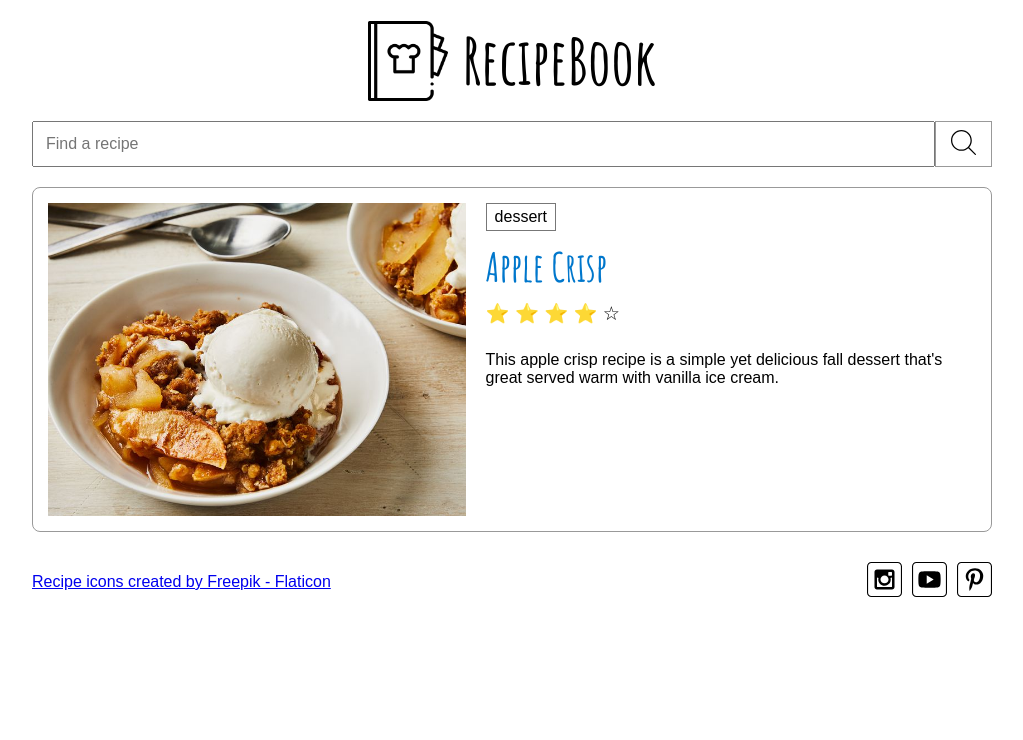
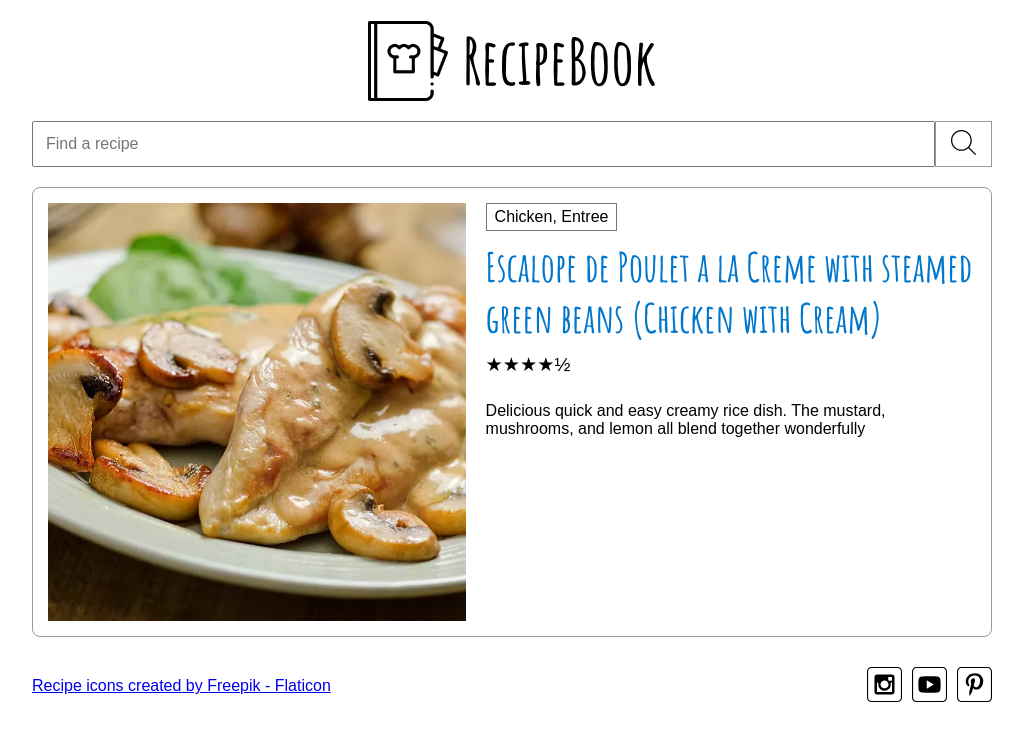
Before and after one commit to griffithscal6-prog/wdd-131, a plain HTML site: page prove/recipes/recipes.html in a window 1280 px wide. Shown: the whole page, without its empty margins (128-1151 px from the left). Drawn offline with Linux system fonts and the light colour scheme.

Commit message:
Updated Recipes to include Part 2 Prove

```diff
--- a/prove/recipes/recipes.html
+++ b/prove/recipes/recipes.html
@@ -1,3 +1,4 @@
+
 <!DOCTYPE html>
 <html lang="en">
     <head>
@@ -26,10 +27,13 @@
         <meta name="twitter:description" content="Browse delicious recipes including desserts, meals, and snacks.">
         <meta name="twitter:image" content="social-preview-image.png">
 
-
         <!-- Apple Touch Icon -->
         <link rel="apple-touch-icon" href="../images/apple-touch-icon.png">
+
+        <!-- JavaScript -->
+        <script src="./recipes.js" defer></script>
     </head>
+
     <body>
 
         <header>
@@ -41,44 +45,27 @@
 
         <main>
 
-        <div class="search-bar">
-            <input type="text" placeholder="Find a recipe">
-            <button>
-                <img src="../images/search.svg" alt="Search">
-            </button>
-        </div>
-
-        <section class="recipe-card">
-
-            <img
-                class="recipe-image"
-                src="../images/apple_crisp.jpg"
-                alt="Apple Crisp"
+            <!-- Recipe Search -->
+            <form class="search-bar" id="search-form" role="search">
+                <input
+                    type="search"
+                    id="search-input"
+                    placeholder="Find a recipe"
+                    aria-label="Search recipes"
                 >
 
-            <div class="recipe-info">
-                <span class="category">dessert</span>
+                <button type="submit" aria-label="Search">
+                    <img src="../images/search.svg" alt="">
+                </button>
+            </form>
 
-                <h2>Apple Crisp</h2>
-
-                <span
-                    class="rating"
-                    role="img"
-                    aria-label="Rating: 4 out of 5 stars"
+            <!-- Recipes are displayed here by JavaScript -->
+            <section
+                class="recipe-list"
+                id="recipe-container"
+                aria-label="Recipes"
+                aria-live="polite"
             >
-                    <span aria-hidden="true">⭐</span>
-                    <span aria-hidden="true">⭐</span>
-                    <span aria-hidden="true">⭐</span>
-                    <span aria-hidden="true">⭐</span>
-                    <span aria-hidden="true">☆</span>
-                </span>
-
-                <p class="description">
-                    This apple crisp recipe is a simple yet delicious fall
-                    dessert that's great served warm with vanilla ice cream.
-                </p>
-            </div>
-
             </section>
 
         </main>
@@ -94,16 +81,16 @@
 
             <div class="social">
                 <!-- Social media icons provided under CC from https://www.iconfinder.com/AlfredoCreates -->
-            <a href="#">
-                <img src="../images/instagram_icon.svg" alt="Instagram Icon">
+                <a href="#" aria-label="Instagram">
+                    <img src="../images/instagram_icon.svg" alt="">
                 </a>
 
-            <a href="#">
-                <img src="../images/youtube_icon.svg" alt="YouTube Icon">
+                <a href="#" aria-label="YouTube">
+                    <img src="../images/youtube_icon.svg" alt="">
                 </a>
 
-            <a href="#">
-                <img src="../images/pinterest_icon.svg" alt="Pinterest Icon">
+                <a href="#" aria-label="Pinterest">
+                    <img src="../images/pinterest_icon.svg" alt="">
                 </a>
             </div>
 
--- /dev/null
+++ b/prove/recipes/recipes.js
@@ -0,0 +1,392 @@
+
+const recipes = [
+    {
+        author: 'Provo High Culinary Students',
+        url: '',
+        isBasedOn: '',
+        cookTime: '30 Min',
+        datePublished: '2016-10-16',
+        tags: ['Waffles', 'Sweet Potato', 'Side'],
+        description: 'Savory waffles made with Sweet potato with a hint of Ginger',
+        image: './images/sweet-potato-waffle-md.jpg',
+        recipeIngredient: [
+            '2 separated eggs',
+            '1/4 C Oil',
+            '1/4 tsp salt',
+            '1/4 tsp Cayenne pepper',
+            '3/4 C milk',
+            '1 Tbsp Brown Sugar',
+            '2 tsp Shredded Ginger',
+            '3/4 C Mashed Sweet Potatoes',
+            '1 Tbsp Minced Shallots',
+            '1 Tbsp Baking Powder',
+            '1 Tbsp Chives',
+            '1/4 C Cornmeal',
+            '1 C Flour'
+        ],
+        name: 'Sweet Potato Waffles',
+        prepTime: '30 Min',
+        recipeInstructions: [
+            'Add the egg yolks, oil, salt, cayenne, sugar, ginger, shallots, sweet potatoes (steam and mash before), and milk and mix well.',
+            'Next add the cornmeal, chives, and flour and baking powder',
+            'Whip the egg whites until stiff and fold in',
+            'Cook until golden brown in a waffle iron. Serve with butter and Wilted Greens or Honey.'
+        ],
+        recipeYield: '6 waffles',
+        rating: 4
+    },
+    {
+        author: 'Shane Thompson',
+        url: '',
+        isBasedOn: '',
+        cookTime: '20 min',
+        datePublished: '',
+        tags: ['Chicken', 'Entree'],
+        description: 'Delicious quick and easy creamy rice dish. The mustard, mushrooms, and lemon all blend together wonderfully',
+        image: './images/escalopes-de-poulet-a-la-creme.webp',
+        recipeIngredient: [
+            '2 Chicken Tenders, Cubed',
+            '4 Mushrooms, Sliced',
+            '1/2 C Whipping Cream',
+            '1-2 Tbsp Stone Ground Mustard',
+            '1 tsp Lemon Juice',
+            'Salt and Pepper to taste',
+            '1 C Rice, uncooked',
+            '4-5 oz Fresh Green Beans'
+        ],
+        name: 'Escalope de Poulet a la Creme with steamed green beans (Chicken with Cream)',
+        prepTime: '10 min',
+        recipeInstructions: [
+            'Add 1 1/2 cups of water to a pan and bring to a boil. Add the rice and reduce heat to low and simmer for 10-15 minutes or until all the moisture is gone.',
+            'Cube chicken then cook over medium high heat in a fry pan, add the mushrooms about halfway through. (10 minutes).',
+            'Pour in cream, mustard and salt and pepper. Stir. On medium heat, simmer until it thickens (5 minutes)',
+            'While preparing sauce: wash the beans, then trim the ends and snap (or cut) into 2in lengths. In a sauce pan with a colander add about 1 cup water and steam the beans (10-15 minutes)',
+            'Serve sauce over rice, with the Green beans on the side.'
+        ],
+        recipeYield: '3 servings',
+        rating: 4.5
+    },
+    {
+        author: 'Shane Thompson',
+        url: '',
+        isBasedOn: '',
+        cookTime: '30 min',
+        datePublished: '2018-09-19',
+        tags: ['Potatoes', 'side'],
+        description: 'Easy and delicious oven roasted potatoes that go great with almost anything.',
+        image: './images/roasted-potatoes.webp',
+        recipeIngredient: [
+            '3-4 Medium Potatoes',
+            '1 Tbsp Olive oil',
+            '2 tsp Italian Seasoning',
+            '1/2 tsp Salt',
+            '1/2 tsp Ground Black Pepper',
+            '1-2 tsp Hot Sauce (optional)'
+        ],
+        name: 'Oven Roasted potato slices',
+        prepTime: '10 min',
+        recipeInstructions: [
+            'Preheat oven to 400 deg F',
+            'Wash and thinly slice the potatoes (I usually slice the potato in half lengthwise, then thinly slice the halves, again lengthwise)',
+            'Mix together the oil, salt, pepper, Italian seasoning, and hot sauce.',
+            'Toss the potatoes in the spice mixture to evenly coat then spead over a baking sheet',
+            'Bake for 30 min or until the desired level of crispyness is achieved.'
+        ],
+        recipeYield: '',
+        rating: 4
+    },
+    {
+        author: 'Shane Thompson',
+        url: '',
+        isBasedOn: '',
+        cookTime: '20 min',
+        datePublished: '2018-09-19',
+        tags: ['Southwest', 'entree'],
+        description: 'Black beans and tomatoes served over a bed of rice. Top with cheese and scoop up with tortilla chips for maximum enjoyment.',
+        image: './images/black-beans-and-rice.jpg',
+        recipeIngredient: [
+            '1 Medium Onion, diced',
+            '2 Cloves Garlic, minced',
+            '1 Tbsp Olive oil',
+            '1 Can Black Beans (15oz)',
+            '1 Can Diced Tomatoes (15oz)',
+            '1/8 tsp Cayenne Pepper (optional)',
+            '2 C Brown Rice (uncooked)',
+            'Grated Cheese',
+            'Tortilla Chips'
+        ],
+        name: 'Black Beans and Rice',
+        prepTime: '10 min',
+        recipeInstructions: [
+            'Add 4 cups water to a saucepan and bring to a boil. Add Rice, stir, cover, and reduce heat to low. Cook until moisture is gone. (20-30 minutes)',
+            'In another saucepan heat the oil and add the diced onion and garlic. Cook until tender.',
+            'Stir in the drained Black beans, Undrained tomatoes, and Cayenne.',
+            'Bring to a boil, then reduce heat and simmer uncovered for 15 min.',
+            'Serve over rice, topped with grated cheese and Tortilla chips.'
+        ],
+        recipeYield: '4 servings',
+        rating: 3
+    },
+    {
+        author: 'Shane Thompson',
+        url: '',
+        isBasedOn: '',
+        cookTime: '30 min',
+        datePublished: '2018-09-19',
+        tags: ['chicken', 'entree', 'Indian'],
+        description: 'Quick and easy Chicken curry recipe made with easy to find ingredients.',
+        image: './images/chicken-curry.webp',
+        recipeIngredient: [
+            '4 Slices Bacon',
+            '1 clove Garlic',
+            '2 Tbsp Flour',
+            '1 C water',
+            '1 C Milk',
+            '3 Tbsp Tomato Paste',
+            '1/2 C Apple Sauce',
+            '3-4 tsp Curry Powder',
+            '2 tsp Chicken Bouillion',
+            '3/4 C Sour Cream',
+            '1-2 C Chicken, cubed',
+            '2 C Rice, uncooked'
+        ],
+        name: 'Chicken Curry',
+        prepTime: '10 min',
+        recipeInstructions: [
+            'Add 3 cups water to a saucepan and bring to a boil. Add Rice, stir, cover, and reduce heat to low. Cook until moisture is gone. (15-20 minutes)',
+            'Cook bacon until crisp, drain reserving 1 Tbsp of bacon drippings, crumble bacon and set aside.',
+            'Cook Chicken and Cube.',
+            'Blend flour into bacon drippings then stir in the milk until the flour is well mixed. Stir in water, applesauce, tomato paste, curry, and bullion, and garlic.',
+            'Bring to a boil, then reduce heat and simmer until rice is done.',
+            'Before serving add crumbled bacon, chicken and stir in sour cream. Serve over rice.',
+            'Can add condiments if desired: fried potatoes, raisins, toasted coconut, chutney, diced peppers, almonds, cashews.'
+        ],
+        recipeYield: '5 servings',
+        rating: 5
+    },
+    {
+        author: 'Shane Thompson',
+        url: '',
+        isBasedOn: '',
+        cookTime: '11 min',
+        datePublished: '2018-09-19',
+        tags: ['dessert'],
+        description: 'Delicious soft chocolate chip cookies with coconut.',
+        image: './images/chocolate-chip-cookies.jpg',
+        recipeIngredient: [
+            '1 Lb butter, softened',
+            '1 C white sugar',
+            '3 Eggs',
+            '1 1/2 C Brown sugar',
+            '1 tsp Baking soda',
+            '1 tsp Vanilla extract',
+            '1/4 tsp Salt',
+            '5 C Flour (We like mixing 2 cups whole wheat with 3 cups white)',
+            '2 C Chocolate Chips',
+            '1 C Shredded Coconut'
+        ],
+        name: 'Chocolate Chip Cookies',
+        prepTime: '15 min',
+        recipeInstructions: [
+            'Preheat oven to 350F.',
+            'Cream butter, white sugar, and eggs together.',
+            'Add brown sugar, salt, baking soda, and vanilla. Mix well.',
+            'Add flour, chocolate chips, and coconut. Mix well.',
+            'Place on baking sheet in rows of 1-1.5 inch balls of dough.',
+            'Bake for 11-12 minutes.'
+        ],
+        recipeYield: '8 dozen',
+        rating: 5
+    },
+    {
+        author: 'Ester Kocht',
+        url: 'https://www.esterkocht.com/german-gooseberry-cake-with-vanilla-cream-and-crumble/',
+        isBasedOn: '',
+        cookTime: '45min',
+        datePublished: '2023-10-10',
+        tags: ['dessert', 'German'],
+        description: "This gooseberry cake with crumble is easy to follow, a bit tart and not too sweet. Made up of a cake base, filled with fresh gooseberries and vanilla cream and finished off with crumble that's flavored with vanilla. A must have recipe for gooseberry lovers!!",
+        image: './images/german-gooseberry-cake.jpg',
+        recipeIngredient: [
+            'For the Cake Base:',
+            '180 g (1 ½ cups/ 6.3 oz) plain flour',
+            '2 medium eggs',
+            '100 g (3 ½ oz) butter soft',
+            '2 teaspoons vanilla sugar',
+            '60 g (about 1/3 cup/ 2.1 oz) sugar',
+            '2 ½ teaspoons baking powder',
+            'For the Vanilla Cream:',
+            '250 ml (1 cup/ 8 ½ fl. oz) milk',
+            '40 (⅓ cup/ 1.4 oz) corn flour cornstarch',
+            '2 tablespoons sugar',
+            '1 tablespoon vanilla sugar',
+            '200 g (7.1 oz) sour cream',
+            'For the struesel (crumble):',
+            '250 g (2 cups + 1 tablespoon/ 8.8 oz) plain flour (all purpose flour)',
+            '2 tablespoons vanilla sugar',
+            '175 g (about ¾ cup/ 6.2 oz) butter soft',
+            '100 g (½ cup/ 3 ½ oz) sugar',
+            'You will also need:',
+            '550 g (1.2 lbs) gooseberries washed and stems and brown appendage removed OR',
+            '550 g (1.2 lbs) raspberries'
+        ],
+        name: 'Gooseberry cake with vanilla cream and crumble',
+        prepTime: '30 min',
+        recipeInstructions: [
+            'Combine the flour, butter, sugar and eggs in a bowl and beat with a whisk until you have a smooth dough. Transfer the batter to a 26 cm(10 inch) spring-form (or cake tin with removable base) lined with a parchment paper at the bottom and greased on the side. Smooth with a spoon or spatula and set aside.',
+            "In the same bowl that you've used to make the cake base combine sugar, butter and flour. Using your hands mix all the ingredients together until small crumbles start to form. Set aside as well. Then preheat the oven to 180 ° C (356 °F), with both top and bottom heat.",
+            'Now in a small pot combine milk, sugar and cornstarch (corn flour). Keep stirring constantly until it starts to bubble and has thickened. Remove from the heat and let cool for 2 to 3 minutes. In the meantime scatter gooseberries over the base. Add sour cream to the cream that you previously made and whisk. Spread the vanilla cream on top of the gooseberries and sprinkle the crumble evenly over the top and bake for 45 minutes or until the crumbles are lightly golden brown. Remove from the oven and let cool for few minutes. Serve it with whipped cream and enjoy!'
+        ],
+        recipeYield: '12 servings',
+        rating: 5
+    },
+    {
+        author: 'AllRecipes',
+        url: 'https://www.allrecipes.com/recipe/12409/apple-crisp-ii/',
+        isBasedOn: '',
+        cookTime: '45min',
+        datePublished: '2023-10-10',
+        tags: ['dessert'],
+        description: "This apple crisp recipe is a simple yet delicious fall dessert that's great served warm with vanilla ice cream.",
+        image: './images/apple-crisp.jpg',
+        recipeIngredient: [
+            '10 C apples, cored and sliced',
+            '1 C white sugar',
+            '1 Tbsp white flour',
+            '1 tsp ground cinnamon',
+            '3 Tbsp water',
+            '1 C rolled oats',
+            '1 C Flour',
+            '1 C Brown sugar',
+            '1/4 tsp baking powder',
+            '1/4 tsp baking soda',
+            '1/2 C butter, melted'
+        ],
+        name: 'Apple Crisp',
+        prepTime: '30 min',
+        recipeInstructions: [
+            'Preheat the oven to 350 degrees F (175 degrees C).',
+            'Place sliced apples in a 9x13-inch baking dish. Mix white sugar, 1 tablespoon flour, and cinnamon together; sprinkle over apples. Pour water evenly over apples.',
+            'Combine oats, 1 cup flour, brown sugar, baking powder, and baking soda in a large bowl. Add melted butter and mix with a fork until crumbly; sprinkle evenly over apple mixture.',
+            'Bake in the preheated oven until top is golden brown and apples are bubbling around the edges, about 45 minutes.'
+        ],
+        recipeYield: '12 servings',
+        rating: 4
+    }
+];
+
+// Get the HTML elements
+const searchForm = document.querySelector('#search-form');
+const searchInput = document.querySelector('#search-input');
+const recipeContainer = document.querySelector('#recipe-container');
+
+// Convert the rating into stars
+function getRatingStars(rating) {
+    const fullStars = Math.floor(rating);
+    const hasHalfStar = rating % 1 !== 0;
+    const emptyStars = 5 - Math.ceil(rating);
+
+    return (
+        '★'.repeat(fullStars) +
+        (hasHalfStar ? '½' : '') +
+        '☆'.repeat(emptyStars)
+    );
+}
+
+// Display one or more recipes
+function displayRecipes(recipeList) {
+    recipeContainer.innerHTML = '';
+
+    if (recipeList.length === 0) {
+        recipeContainer.innerHTML = '<p class="no-results">No recipes found. Try another search.</p>';
+        return;
+    }
+
+    recipeList.forEach((recipe) => {
+        const recipeCard = document.createElement('article');
+        recipeCard.classList.add('recipe-card');
+
+        const recipeImage = document.createElement('img');
+        recipeImage.classList.add('recipe-image');
+
+        // The original HTML uses ../images for its image folder.
+        recipeImage.src = recipe.image.replace('./images/', '../images/');
+        recipeImage.alt = recipe.name;
+
+        const recipeInfo = document.createElement('div');
+        recipeInfo.classList.add('recipe-info');
+
+        const category = document.createElement('span');
+        category.classList.add('category');
+        category.textContent = recipe.tags.join(', ');
+
+        const heading = document.createElement('h2');
+        heading.textContent = recipe.name;
+
+        const rating = document.createElement('span');
+        rating.classList.add('rating');
+        rating.setAttribute('role', 'img');
+        rating.setAttribute(
+            'aria-label',
+            `Rating: ${recipe.rating} out of 5 stars`
+        );
+        rating.textContent = getRatingStars(recipe.rating);
+
+        const description = document.createElement('p');
+        description.classList.add('description');
+        description.textContent = recipe.description;
+
+        recipeInfo.append(category, heading, rating, description);
+        recipeCard.append(recipeImage, recipeInfo);
+
+        recipeContainer.appendChild(recipeCard);
+    });
+}
+
+// Display a random recipe when the page loads
+function displayRandomRecipe() {
+    const randomIndex = Math.floor(Math.random() * recipes.length);
+    displayRecipes([recipes[randomIndex]]);
+}
+
+// Search for recipes using their name, description, and tags
+function searchRecipes(searchTerm) {
+    const keywords = searchTerm
+        .toLowerCase()
+        .trim()
+        .split(/\s+/)
+        .filter((keyword) => keyword !== '');
+
+    if (keywords.length === 0) {
+        displayRandomRecipe();
+        return;
+    }
+
+    const matchingRecipes = recipes.filter((recipe) => {
+        const searchableText = [
+            recipe.name,
+            recipe.description,
+            ...recipe.tags
+        ].join(' ').toLowerCase();
+
+        return keywords.every((keyword) =>
+            searchableText.includes(keyword)
+        );
+    });
+
+    // Sort matching recipes alphabetically by name
+    matchingRecipes.sort((a, b) =>
+        a.name.localeCompare(b.name)
+    );
+
+    displayRecipes(matchingRecipes);
+}
+
+// Handle the search form submission
+searchForm.addEventListener('submit', (event) => {
+    event.preventDefault();
+    searchRecipes(searchInput.value);
+});
+
+// Show a random recipe when the page first loads
+displayRandomRecipe();
--- a/prove/styles/recipes.css
+++ b/prove/styles/recipes.css
@@ -140,4 +140,18 @@ footer {
         flex-direction: row;
         justify-content: space-between;
     }
+
+    /* Recipe List */
+
+    .recipe-list {
+        display: flex;
+        flex-direction: column;
+        gap: 20px;
+    }
+
+    .no-results {
+        text-align: center;
+        padding: 20px;
+        font-size: 1.1rem;
+    }
 }
```
Also changed, not shown: prove/images/black-beans-and-rice.jpg (added), prove/images/chicken-curry.webp (added), prove/images/chocolate-chip-cookies.jpg (added), prove/images/escalopes-de-poulet-a-la-creme.webp (added), prove/images/german-gooseberry-cake.jpg (added), prove/images/roasted-potatoes.webp (added), prove/images/sweet-potato-waffle-md.jpg (added). Lines whose indentation alone changed are shown as unchanged.
